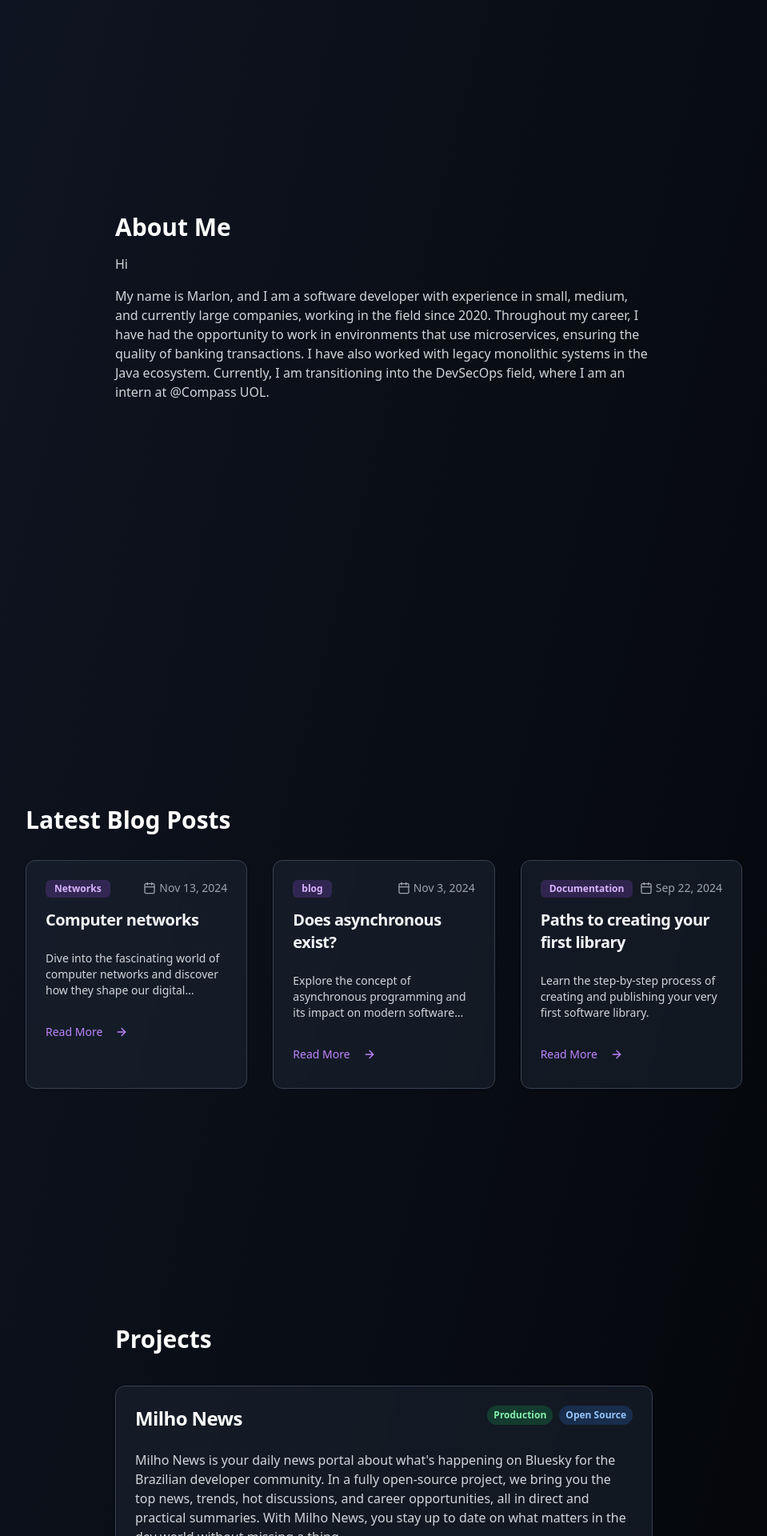
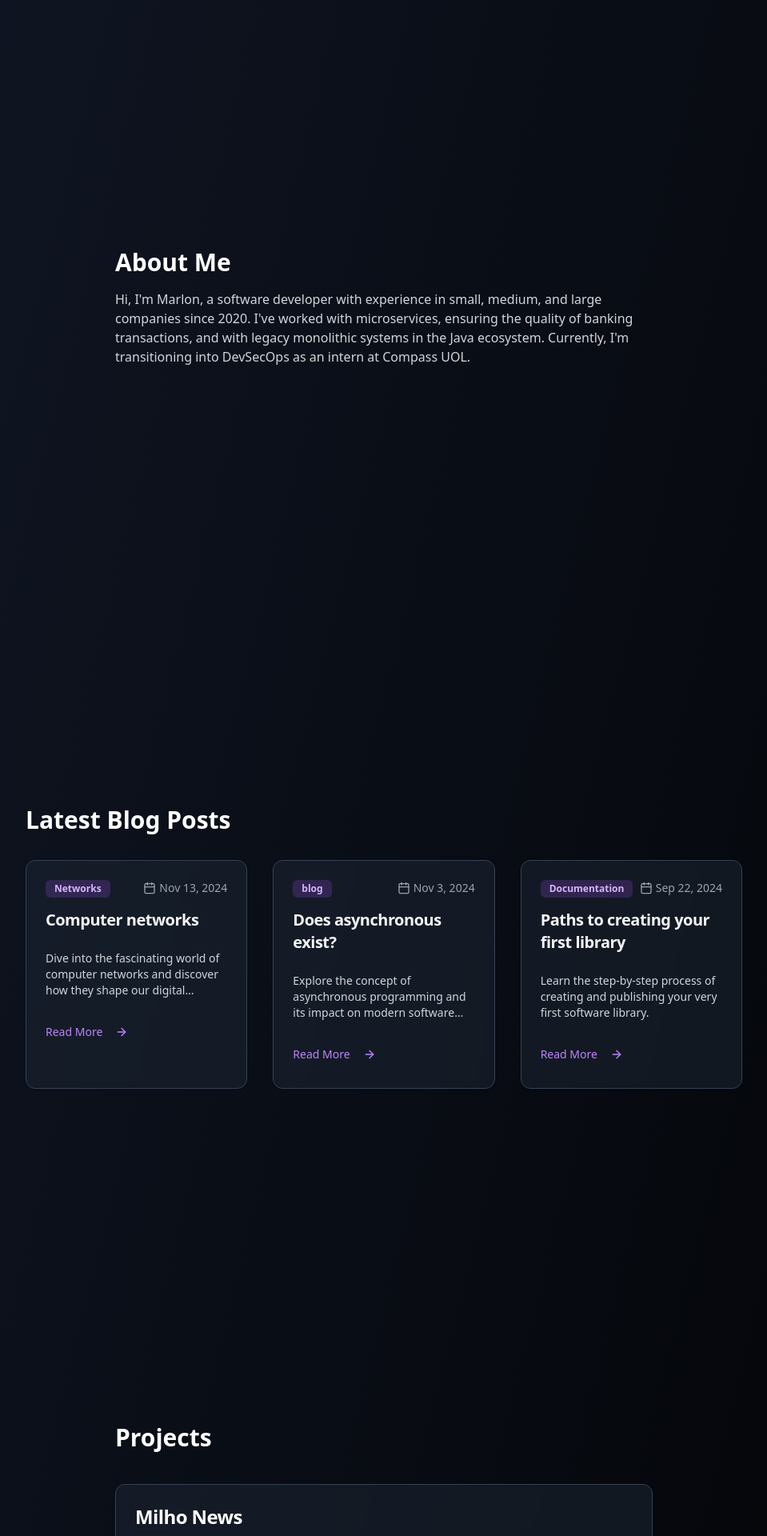
Before and after one commit to MarlonJerold/meusite, a Next.js app: page / in a window 1280 px wide. Shown: the part 880-2800 px from the top of the page at 80% size, without its empty margins (160-1119 px from the left). Built offline with nearby package versions, Linux system fonts and the light colour scheme.

Commit message:
será se vai

```diff
--- a/components/developer-site.tsx
+++ b/components/developer-site.tsx
@@ -5,6 +5,7 @@ import { Github, ExternalLink, Calendar, Briefcase, Mail, Linkedin, Twitter, Arr
 import { Button } from "@/components/ui/button"
 import { Card, CardContent, CardFooter, CardHeader, CardTitle } from "@/components/ui/card"
 import { Badge } from "@/components/ui/badge"
+import { cn } from "@/lib/utils"
 
 const blogPosts = [
   {
@@ -61,15 +62,7 @@ const projects = [
     url: "https://milho.site",
     isProduction: true,
     isOpenSource: true,
-  },
-  {
-    title: "BskyAgent",
-    description: "BskyAgent is a library designed to interact with the Bsky API in a simple and effective way for Java applications. It provides an easy-to-use interface for developers to integrate Bluesky functionality into their Java projects.",
-    repoUrl: "https://github.com/MarlonJerold/bskyAgent",
-    docsUrl: "https://bsky-agent.vercel.app/",
-    isProduction: false,
-    isOpenSource: true,
-  },
+  }
 ]
 
 export function DeveloperSiteComponent() {
@@ -120,12 +113,11 @@ export function DeveloperSiteComponent() {
 
         <main className="flex-grow flex flex-col justify-between pt-16 pb-8 px-4">
           <section id="hero" className="min-h-screen flex flex-col justify-center items-center text-center px-4">
-            <h2
+            <h1
                 className="text-4xl md:text-6xl lg:text-7xl font-bold mb-4 transform transition-all duration-300 ease-in-out hover:scale-105"
             >
-              I&apos;m <span
-                className="bg-gradient-to-r from-purple-500 to-pink-500 bg-clip-text text-transparent">Marlon</span>
-            </h2>
+              I&apos;m <span className="bg-gradient-to-r from-purple-500 to-pink-500 bg-clip-text text-transparent">Marlon</span>
+            </h1>
             <p
                 className="text-xl md:text-2xl lg:text-3xl text-gray-400 mb-8 transform transition-all duration-300 ease-in-out hover:scale-105"
             >
@@ -163,12 +155,9 @@ export function DeveloperSiteComponent() {
               <div
                   className="space-y-4 text-sm md:text-base transition-all duration-300 ease-in-out"
               >
-                <h3 className="text-2xl md:text-3xl font-bold mb-4">About Me</h3>
+                <h2 className="text-2xl md:text-3xl font-bold mb-4">About Me</h2>
                 <p className="text-gray-300">
-                  Hi
-                </p>
-                <p className="text-gray-300">
-                  My name is Marlon, and I am a software developer with experience in small, medium, and currently large companies, working in the field since 2020. Throughout my career, I have had the opportunity to work in environments that use microservices, ensuring the quality of banking transactions. I have also worked with legacy monolithic systems in the Java ecosystem. Currently, I am transitioning into the DevSecOps field, where I am an intern at @Compass UOL.
+                  Hi, I&apos;m Marlon, a software developer with experience in small, medium, and large companies since 2020. I&apos;ve worked with microservices, ensuring the quality of banking transactions, and with legacy monolithic systems in the Java ecosystem. Currently, I&apos;m transitioning into DevSecOps as an intern at Compass UOL.
                 </p>
               </div>
             </div>
@@ -176,7 +165,7 @@ export function DeveloperSiteComponent() {
 
           <section id="blog" className="min-h-screen flex flex-col justify-center items-center px-4 py-16">
             <div className="max-w-4xl w-full">
-              <h3 className="text-2xl md:text-3xl font-bold mb-8">Latest Blog Posts</h3>
+              <h2 className="text-2xl md:text-3xl font-bold mb-8">Latest Blog Posts</h2>
               <div className="grid gap-8 md:grid-cols-2 lg:grid-cols-3">
                 {blogPosts.map((post, index) => (
                     <Card key={index}
@@ -217,25 +206,29 @@ export function DeveloperSiteComponent() {
           <section id="projects" className="min-h-screen flex flex-col justify-center items-center px-4">
             <div className="max-w-2xl w-full">
               <div className="grid grid-cols-1 gap-6 transition-all duration-300 ease-in-out">
-                <h3 className="text-2xl md:text-3xl font-bold mb-4">Projects</h3>
+                <h2 className="text-2xl md:text-3xl font-bold mb-4">Projects</h2>
                 {projects.map((project, index) => (
                     <Card key={index}
                           className="bg-gray-800/50 border-gray-700 hover:border-purple-500 transition-all duration-300 backdrop-blur-sm">
                       <CardHeader>
-                        <div className="flex justify-between items-start">
+                        <div className="flex flex-col items-start gap-2">
                           <CardTitle className="text-xl md:text-2xl font-bold text-white">{project.title}</CardTitle>
-                          <div className="flex gap-2">
+                          <div className="flex flex-wrap gap-2">
                             {project.isProduction && (
                                 <span
-                                    className="px-2 py-1 text-xs font-semibold rounded-full bg-green-500/20 text-green-300">
-                          Production
-                        </span>
+                                    className={cn(
+                                        "px-2 py-1 text-xs font-semibold rounded-full bg-green-500/20 text-green-300",
+                                        "animate-pulse-neon"
+                                    )}
+                                >
+                            Production
+                          </span>
                             )}
                             {project.isOpenSource && (
                                 <span
                                     className="px-2 py-1 text-xs font-semibold rounded-full bg-blue-500/20 text-blue-300">
-                          Open Source
-                        </span>
+                            Open Source
+                          </span>
                             )}
                           </div>
                         </div>
@@ -250,24 +243,6 @@ export function DeveloperSiteComponent() {
                                 <a href={project.url} target="_blank" rel="noopener noreferrer">Visit Project</a>
                               </Button>
                           )}
-                          {project.repoUrl && (
-                              <Button variant="link" asChild className="text-purple-500 hover:text-purple-400">
-                                <a href={project.repoUrl} target="_blank" rel="noopener noreferrer"
-                                   className="flex items-center">
-                                  <Github className="w-4 h-4 mr-2"/>
-                                  View Repository
-                                </a>
-                              </Button>
-                          )}
-                          {project.docsUrl && (
-                              <Button variant="link" asChild className="text-purple-500 hover:text-purple-400">
-                                <a href={project.docsUrl} target="_blank" rel="noopener noreferrer"
-                                   className="flex items-center">
-                                  <ExternalLink className="w-4 h-4 mr-2"/>
-                                  View Documentation
-                                </a>
-                              </Button>
-                          )}
                         </div>
                       </CardFooter>
                     </Card>
@@ -276,13 +251,12 @@ export function DeveloperSiteComponent() {
             </div>
           </section>
 
-
           <section id="experience" className="min-h-screen flex flex-col justify-center items-center px-4">
             <div className="max-w-2xl w-full">
               <div
                   className="grid grid-cols-1 gap-6 transition-all duration-300 ease-in-out"
               >
-                <h3 className="text-2xl md:text-3xl font-bold mb-4">Professional Experience</h3>
+                <h2 className="text-2xl md:text-3xl font-bold mb-4">Professional Experience</h2>
                 {experiences.map((exp, index) => (
                     <Card key={index}
                           className="bg-gray-800/50 border-gray-700 hover:border-purple-500 transition-all duration-300 backdrop-blur-sm">
@@ -296,7 +270,7 @@ export function DeveloperSiteComponent() {
                       <CardContent>
                         <p className="text-sm md:text-base text-gray-300 mb-4">{exp.description}</p>
                         <div className="mt-4">
-                          <h5 className="text-sm font-semibold text-gray-400 mb-2">Tools & Technologies:</h5>
+                          <h3 className="text-sm font-semibold text-gray-400 mb-2">Tools & Technologies:</h3>
                           <div className="flex flex-wrap gap-2">
                             {exp.tools.map((tool, toolIndex) => (
                                 <Badge key={toolIndex} variant="secondary" className="bg-purple-500/20 text-purple-300">
@@ -315,7 +289,7 @@ export function DeveloperSiteComponent() {
           <section id="contact" className="min-h-screen flex flex-col justify-center items-center px-4">
             <div className="max-w-2xl w-full">
               <div className="grid grid-cols-1 gap-6 transition-all duration-300 ease-in-out">
-                <h3 className="text-2xl md:text-3xl font-bold mb-4">Contact Me</h3>
+                <h2 className="text-2xl md:text-3xl font-bold mb-4">Contact Me</h2>
                 <Card
                     className="bg-gray-800/50 border-gray-700 hover:border-purple-500 transition-all duration-300 backdrop-blur-sm">
                   <CardContent className="p-6">
@@ -351,6 +325,22 @@ export function DeveloperSiteComponent() {
           </section>
         </main>
 
+        <style jsx global>{`
+          @keyframes pulseNeon {
+            0%, 100% {
+              opacity: 1;
+              text-shadow: 0 0 5px #4ade80, 0 0 10px #4ade80, 0 0 15px #4ade80, 0 0 20px #4ade80;
+            }
+            50% {
+              opacity: 0.5;
+              text-shadow: none;
+            }
+          }
+          .animate-pulse-neon {
+            animation: pulseNeon 3s ease-in-out infinite;
+          }
+        `}</style>
+
         <footer className="border-t border-gray-800 py-4 text-center text-gray-400 text-sm">
           <p>&copy; {new Date().getFullYear()} Marlon Jerold. All rights reserved.</p>
         </footer>
```
